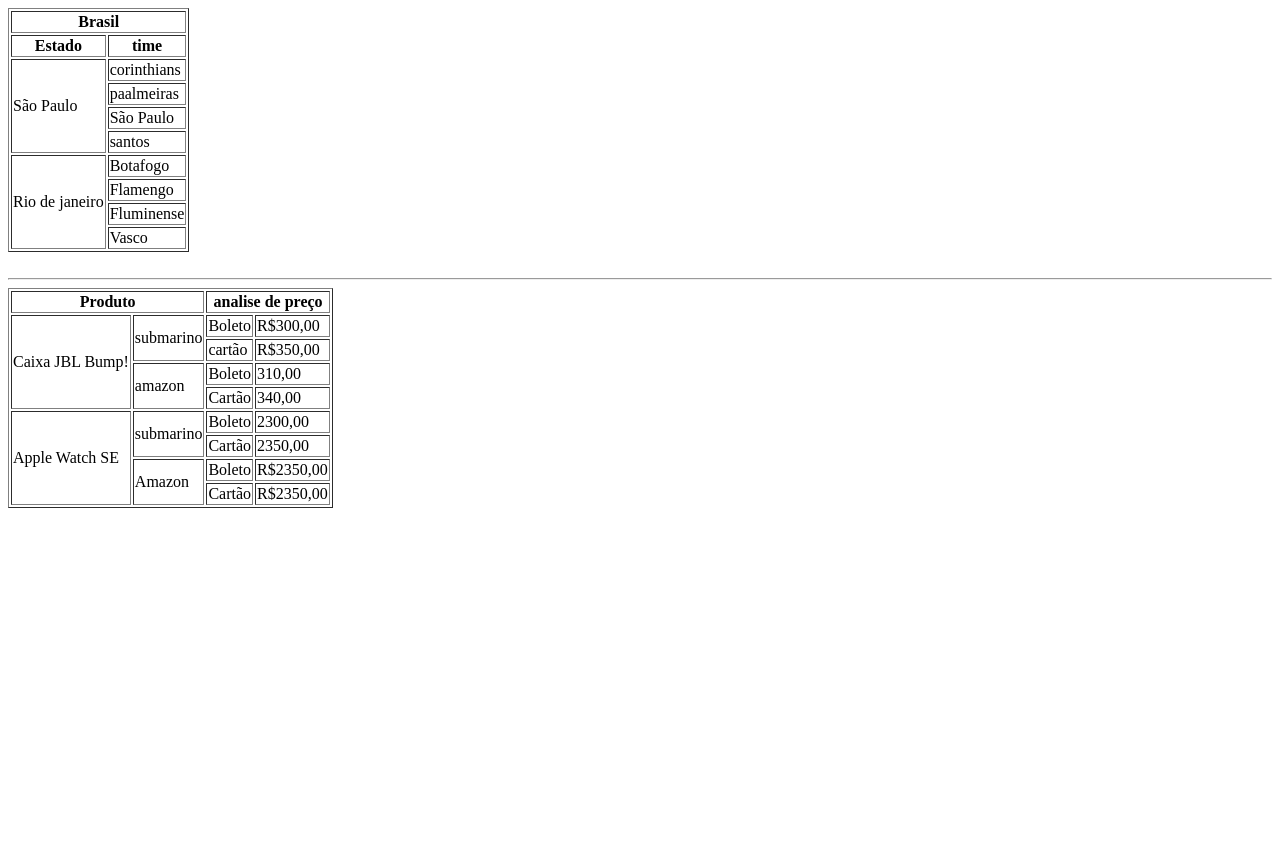
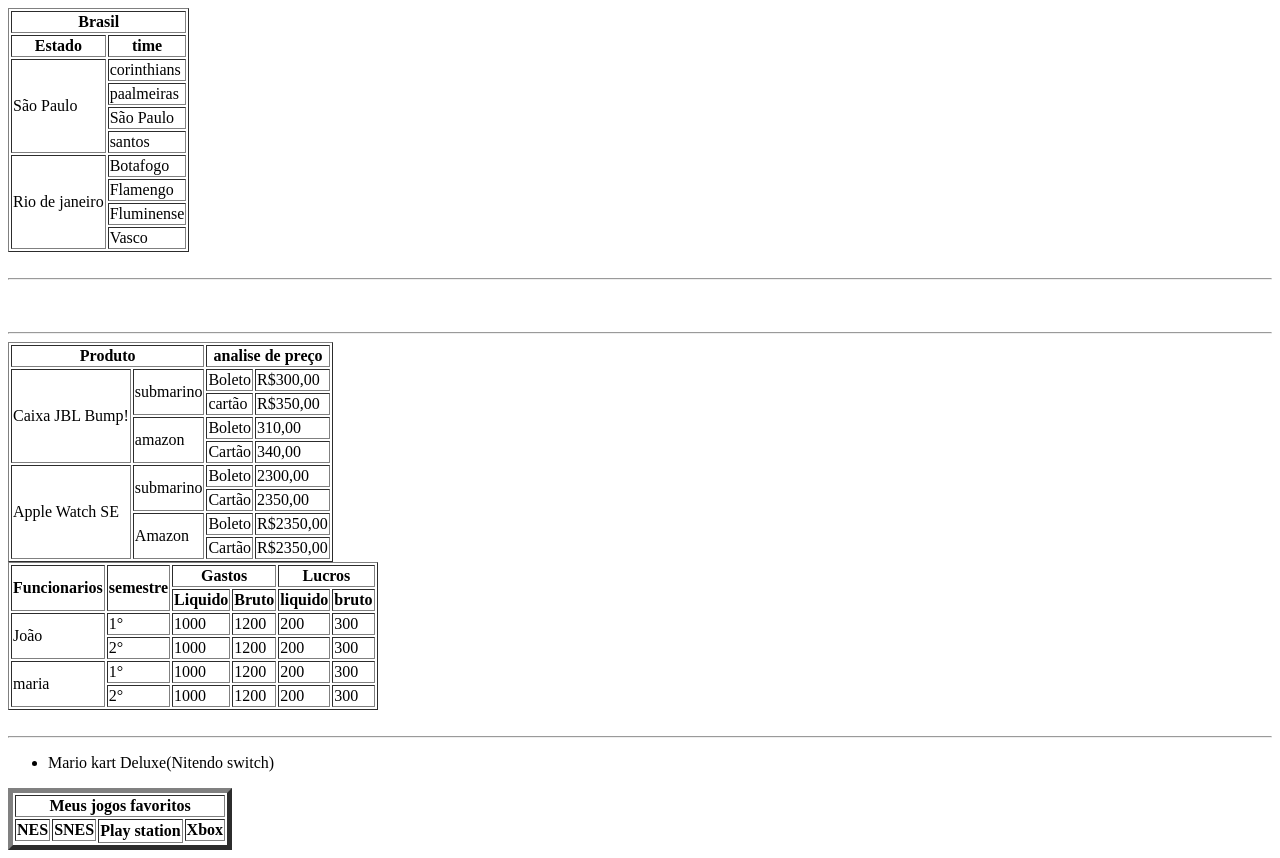
Before and after one commit to PedroBellon2807/CONSTRU-O-DE-SOFTWARE-PARA-WEB-, a plain HTML site: page Aula06/index.html in a window 1280 px wide. Before the commit the page ends 800 px from the top, so only its background shows below. Drawn offline with Linux system fonts and the light colour scheme.

Commit message:
Add files via upload

```diff
--- a/Aula06/index.html
+++ b/Aula06/index.html
@@ -88,6 +88,72 @@
             <td>R$2350,00</td>
         </tr>
     </thead>
-</table>
+    <br><br><hr>
+    <table border="1">
+        <thead>
+            <tr>
+                <th rowspan="2">Funcionarios</th>
+                <th rowspan="2">semestre</th>
+                <th colspan="2">Gastos</th>
+                <th colspan="2">Lucros</th>
+            </tr>
+            <tr>
+                <th>Liquido</th>
+                <th>Bruto</th>
+                <th>liquido</th>
+                <th>bruto</th>
+            </tr>
+            <tr>
+                <td rowspan="2">João</td>
+                <td>1°</td>
+                <td>1000</td>
+                <td>1200</td>
+                <td>200</td>
+                <td>300</td>
+            </tr>
+            <tr>
+                <td>2°</td>
+                <td>1000</td>
+                <td>1200</td>
+                <td>200</td>
+                <td>300</td>
+            </tr>
+            <tr>
+                <td rowspan="2">maria</td>
+                <td>1°</td>
+                <td>1000</td>
+                <td>1200</td>
+                <td>200</td>
+                <td>300</td>
+            </tr>
+            <tr>
+                <td>2°</td>
+                <td>1000</td>
+                <td>1200</td>
+                <td>200</td>
+                <td>300</td>
+            </tr>
+        </thead>
+    </table>
+    <br>
+    <hr>
+    <table border="5">
+        <thead>
+            <tr>
+                <th colspan="4">Meus jogos favoritos</th>
+            </tr>
+            <tr>
+                <th>NES</th>
+                <th>SNES</th>
+                <th rowspan="5">Play station</th>
+                <th>Xbox</th>
+            </tr>
+            <tr>
+                <ul>
+                    <li>Mario kart Deluxe(Nitendo switch)</li>
+                </ul>
+            </tr>
+        </thead>
+    </table>
 </body>
 </html>
```
